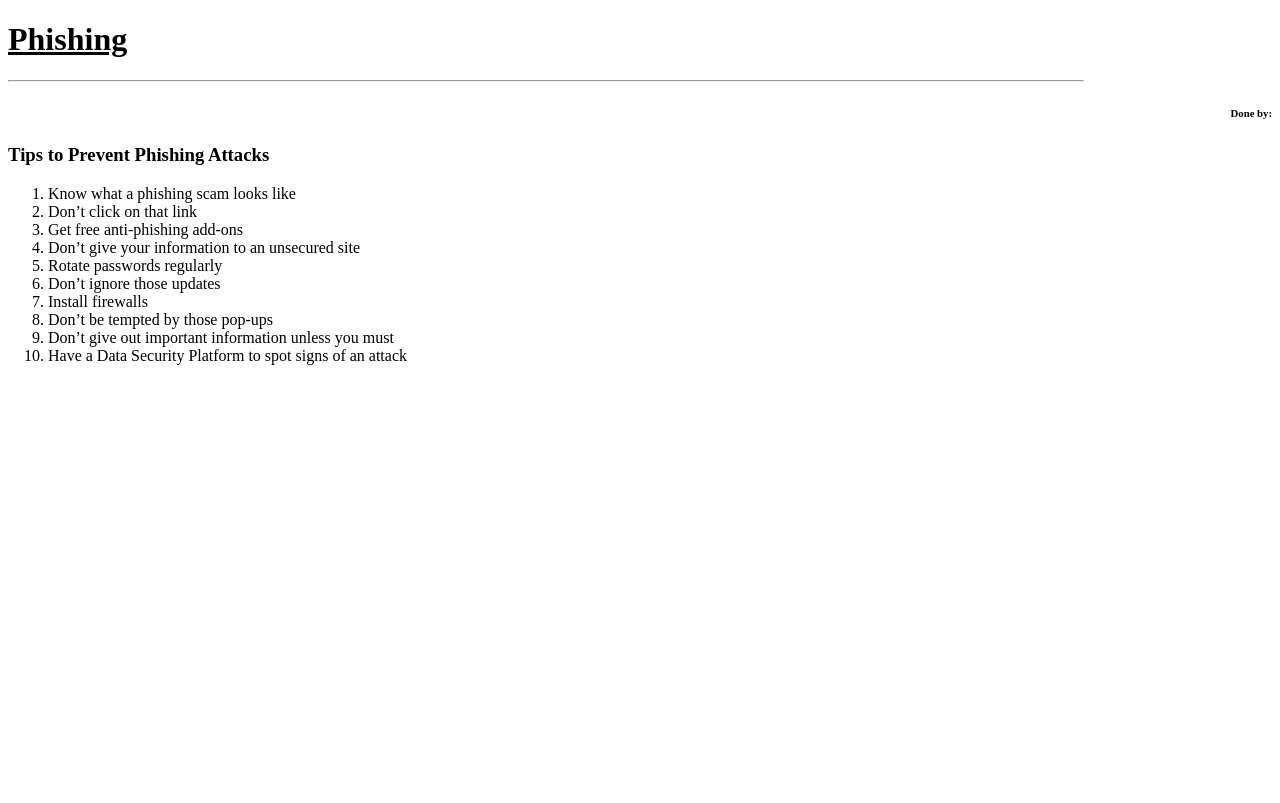
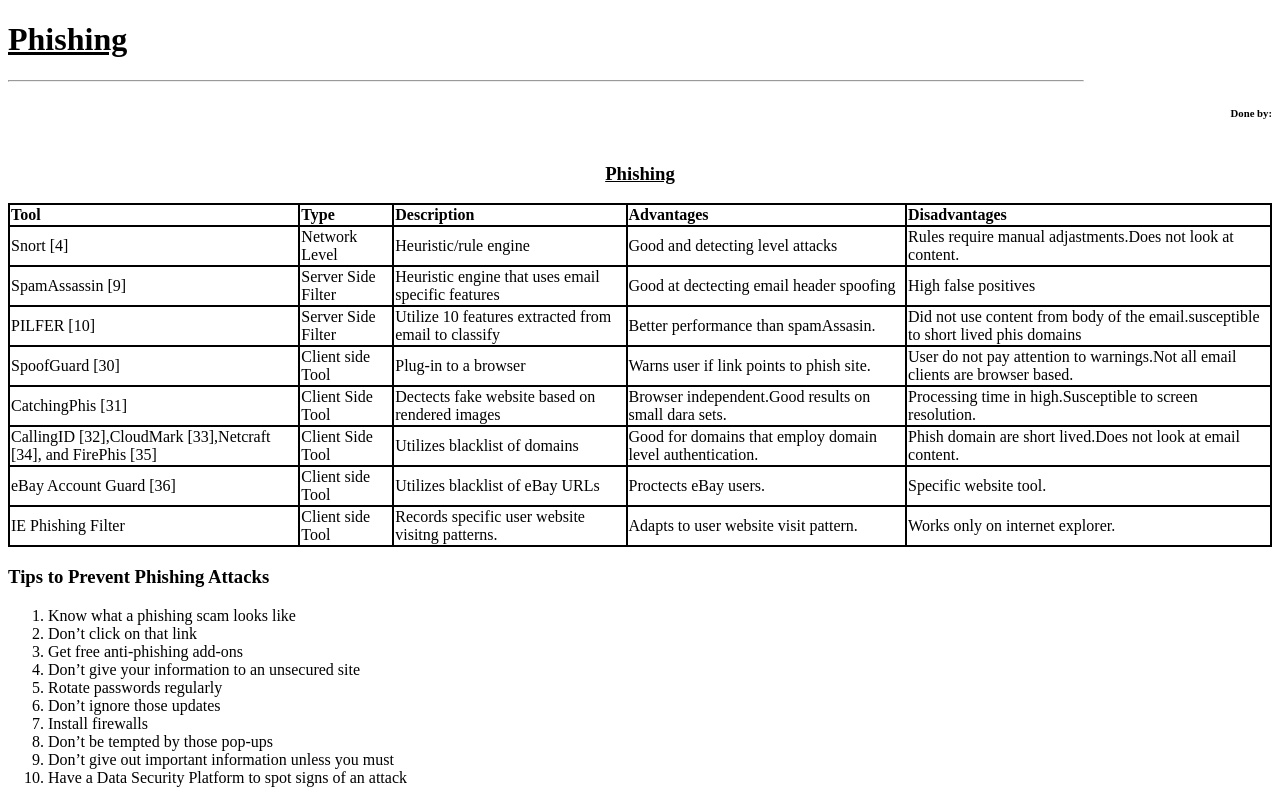
Before and after one commit to pappykunj/WAD-Assignments, a plain HTML site: page phising.html in a window 1280 px wide. Drawn offline with Linux system fonts and the light colour scheme.

Commit message:
Table Added

```diff
--- a/phising.html
+++ b/phising.html
@@ -1,14 +1,89 @@
 <!DOCTYPE html>
 <html>
     <head>
+        <style>
+            table,th,td{
+                border:2px solid black;
+                border-collapse: collapse;
+                text-align: left;
+            }
+        </style>
         <title>Assignment1</title>
     </head>
     <body>
         <h1>
-            <u>Phishing</u>
+            <u> Phishing </u>
         </h1>
         <hr width="85%" align="left">
         <h6 align="right">Done by: </h6>
+        <table>
+            <caption><u><h3>Phishing</h3></u></caption>
+            <tr>
+                <th>Tool</th>
+                <th>Type</th>
+                <th>Description</th>
+                <th>Advantages</th>
+                <th>Disadvantages</th>
+            </tr>
+            <tr>
+                <td>Snort [4]</td>
+                <td>Network Level</td>
+                <td>Heuristic/rule engine</td>
+                <td>Good and detecting level attacks</td>
+                <td>Rules require manual adjastments.Does not look at content.</td>
+            </tr>
+            <tr>
+                <td>SpamAssassin [9]</td>
+                <td>Server Side Filter</td>
+                <td>Heuristic engine that uses email specific features</td>
+                <td>Good at dectecting email header spoofing</td>
+                <td>High false positives</td>
+            </tr>
+            <tr>
+                <td>PILFER [10]</td>
+                <td>Server Side Filter</td>
+                <td>Utilize 10 features extracted from email to classify</td>
+                <td>Better performance than spamAssasin.</td>
+                <td>Did not use content from body of the email.susceptible to short lived phis domains</td>
+            </tr>
+            <tr>
+                <td>SpoofGuard [30]</td>
+                <td>Client side Tool</td>
+                <td>Plug-in to a browser</td>
+                <td>Warns user if link points to phish site.</td>
+                <td>User do not pay attention to warnings.Not all email clients are browser based.</td>
+            </tr>
+            <tr>
+                <td>CatchingPhis [31]</td>
+                <td>Client Side Tool</td>
+                <td>Dectects fake website based on rendered images</td>
+                <td>Browser independent.Good results on small dara sets.</td>
+                <td>Processing time in high.Susceptible to screen resolution.</td>
+            </tr>
+
+            <tr>
+                <td>CallingID [32],CloudMark [33],Netcraft [34], and FirePhis [35]</td>
+                <td>Client Side Tool</td>
+                <td>Utilizes blacklist of domains</td>
+                <td>Good for domains that employ domain level authentication.</td>
+                <td>Phish domain are short lived.Does not look at email content.</td>
+            </tr>
+            <tr>
+                <td>eBay Account Guard [36]</td>
+                <td>Client side Tool</td>
+                <td>Utilizes blacklist of eBay URLs</td>
+                <td>Proctects eBay users.</td>
+                <td>Specific website tool.</td>
+            </tr>
+            <tr>
+                <td>IE Phishing Filter</td>
+                <td>Client side Tool</td>
+                <td>Records specific user website visitng patterns.</td>
+                <td>Adapts to user website visit pattern.</td>
+                <td>Works only on internet explorer.</td>
+            </tr>
+
+        </table>
         <h3>Tips to Prevent Phishing Attacks</h3>
         <ol type ="1">
             <li>Know what a phishing scam looks like</li>
```
